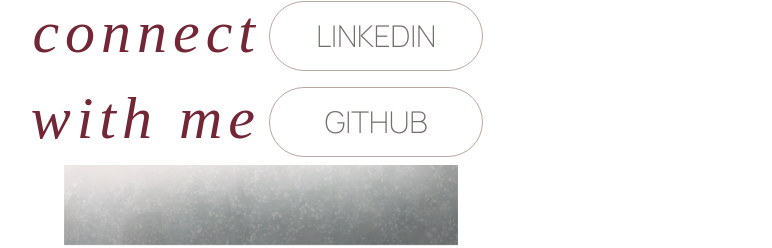
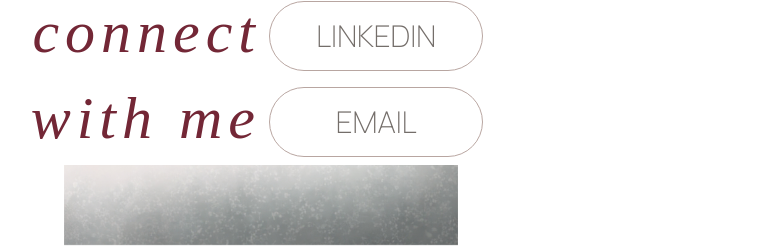
Before and after one commit to r-petes/personal-website, a React (Create React App) app: page / in a window 1280 px wide. Shown: the part 1027-1275 px from the top of the page, without its empty margins (379-1151 px from the left). Built offline with nearby package versions, Linux system fonts and the light colour scheme.

Commit message:
Updated github link to email instead

```diff
--- a/src/components/Contact.js
+++ b/src/components/Contact.js
@@ -32,12 +32,12 @@
           </a>
 
           <a
-            href="https://github.com/r-petes"
+            href="mailto:rachel.peterson.5683@gmail.com"
             className="text-center text-3xl font-thin	sm:col-span-2 sm:row-span-1 sm:row-start-2 sm:col-start-3 border-[#b8a5a0] border-1 hover:bg-[#eae5e1] rounded-full no-underline text-[#736d69] px-3 py-3 m-2 animate-fadeSlowest"
             target="_blank"
             rel="noopener noreferrer"
           >
-            GITHUB
+            EMAIL
           </a>
 
           <h1 className="text-right sm:col-span-2 rsm:ow-span-1 sm:row-start-2 sm:col-start-1	 text-[#722534] animate-fadeSlowest italic text-6xl	tracking-widest	">
```
